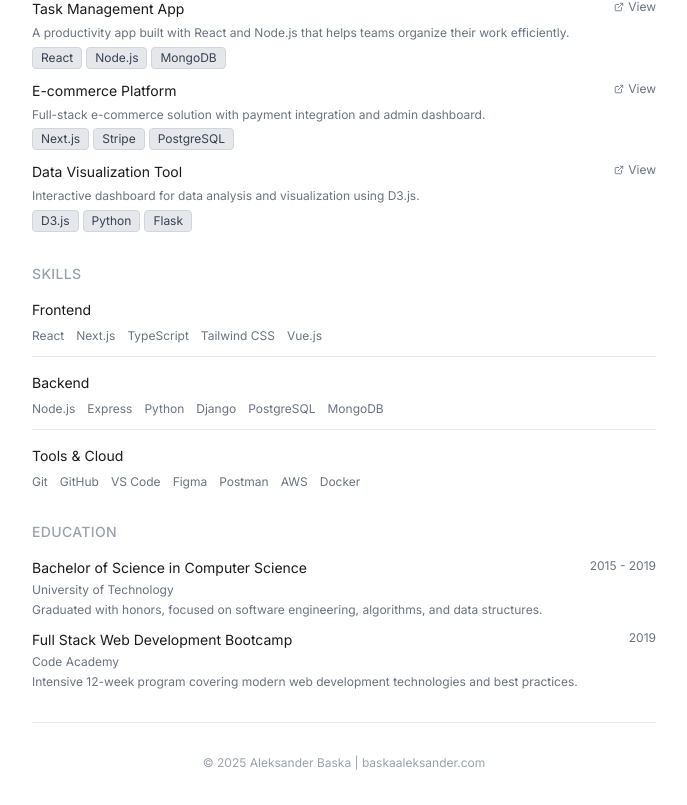
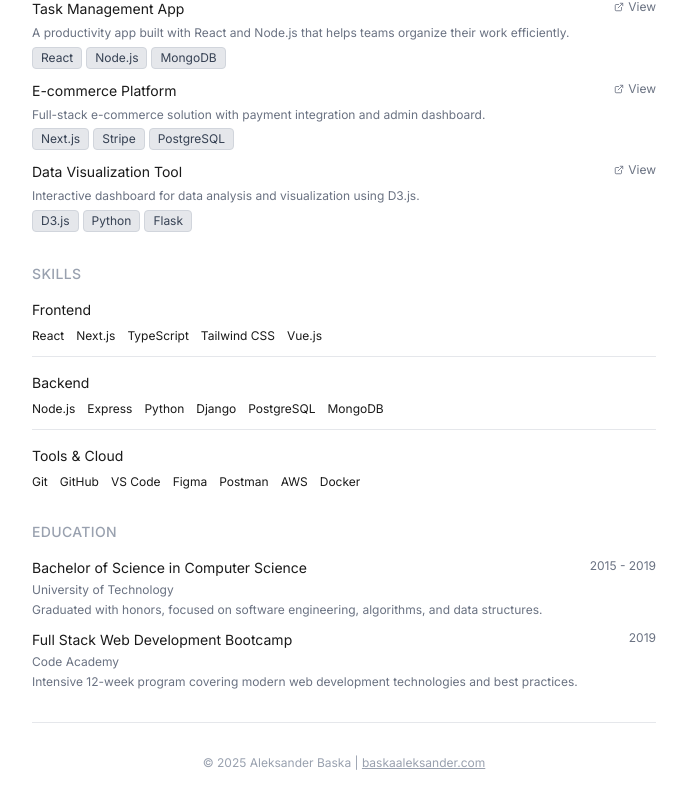
Before and after one commit to baskaaleksander/baskaaleksander-portfolio, a Next.js app: page / in a window 1280 px wide. Shown: the part 646-1451 px from the top of the page, without its empty margins (296-983 px from the left). Built offline with nearby package versions, Linux system fonts and the light colour scheme.

Commit message:
minor changes

```diff
--- a/components/Footer.tsx
+++ b/components/Footer.tsx
@@ -5,7 +5,12 @@ export default function Footer() {
     <footer className="text-center pt-8 border-t border-gray-200 dark:border-gray-700">
       <p className="text-xs text-gray-400 dark:text-gray-500">
         &copy; {new Date().getFullYear()} Aleksander Baska |{" "}
-        <Link href="https://baskaaleksander.com">baskaaleksander.com</Link>
+        <Link
+          className="text-xs hover:text-[#1a1a1a] hover:dark:text-gray-100 underline"
+          href="https://baskaaleksander.com"
+        >
+          baskaaleksander.com
+        </Link>
       </p>
     </footer>
   );
--- a/components/Skills.tsx
+++ b/components/Skills.tsx
@@ -19,7 +19,7 @@ export default function Skills() {
               {category.skills.map((skill, skillIndex) => (
                 <span
                   key={skillIndex}
-                  className="text-xs text-gray-500 dark:text-gray-500"
+                  className="text-xs text-[#1a1a1a] dark:text-gray-100"
                 >
                   {skill}
                 </span>
```
